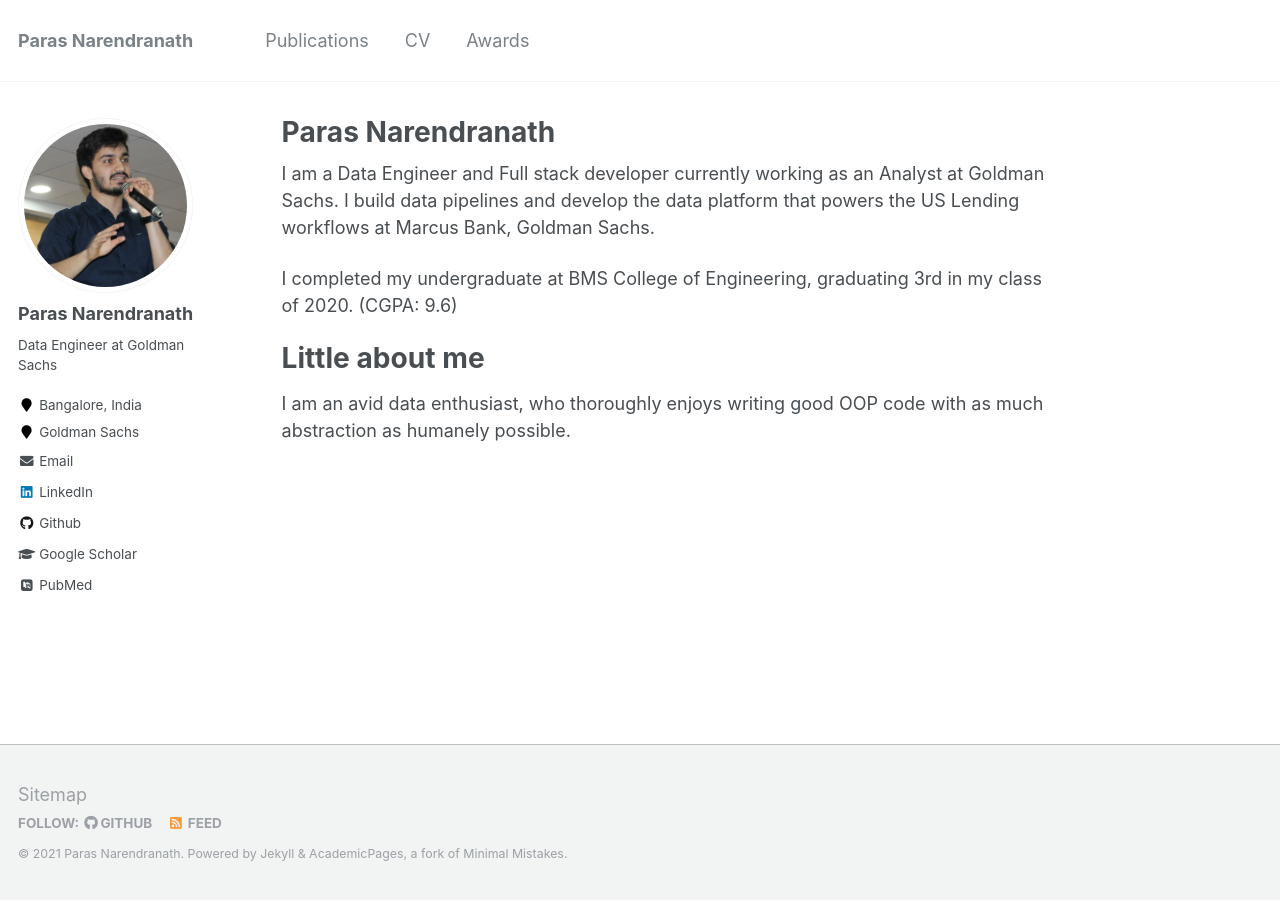
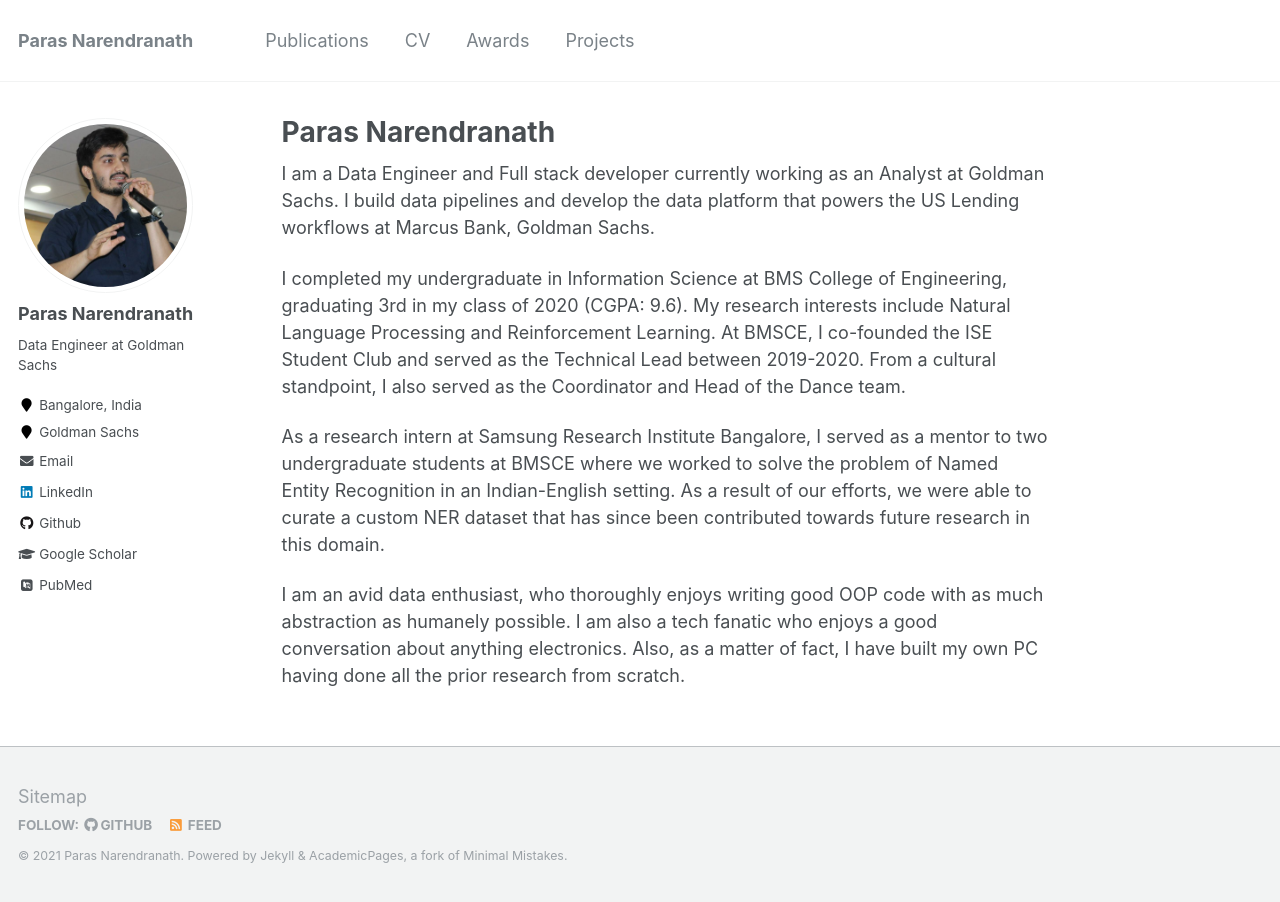
Before and after one commit to parasnaren/github-io-page, a Jekyll site: the page built from _pages/about.md, in a window 1280 px wide. Built offline with Jekyll 4.4.1, drawn with Linux system fonts in a browser that asks for light colours; some web fonts are replaced.

Commit message:
adhoc changes

```diff
--- a/_data/navigation.yml
+++ b/_data/navigation.yml
@@ -9,5 +9,8 @@ main:
   - title: "Awards"
     url: /awards/
 
+  - title: "Projects"
+    url: /projects/
+
   - title:: "Fun"
     url: /fun/
--- a/_pages/about.md
+++ b/_pages/about.md
@@ -10,8 +10,8 @@ redirect_from:
 
 I am a Data Engineer and Full stack developer currently working as an Analyst at Goldman Sachs. I build data pipelines and develop the data platform that powers the US Lending workflows at Marcus Bank, Goldman Sachs.
 
-I completed my undergraduate at BMS College of Engineering, graduating 3rd in my class of 2020. (CGPA: 9.6)
+I completed my undergraduate in Information Science at BMS College of Engineering, graduating 3rd in my class of 2020 (CGPA: 9.6). My research interests include Natural Language Processing and Reinforcement Learning. At BMSCE, I co-founded the ISE Student Club and served as the Technical Lead between 2019-2020. From a cultural standpoint, I also served as the Coordinator and Head of the Dance team.
 
-Little about me
-======
-I am an avid data enthusiast, who thoroughly enjoys writing good OOP code with as much abstraction as humanely possible.
+As a research intern at Samsung Research Institute Bangalore, I served as a mentor to two undergraduate students at BMSCE where we worked to solve the problem of Named Entity Recognition in an Indian-English setting. As a result of our efforts, we were able to curate a custom NER dataset that has since been contributed towards future research in this domain.
+
+I am an avid data enthusiast, who thoroughly enjoys writing good OOP code with as much abstraction as humanely possible. I am also a tech fanatic who enjoys a good conversation about anything electronics. Also, as a matter of fact, I have built my own PC having done all the prior research from scratch.
```
Also changed, not shown: _portfolio/portfolio-1.md (deleted, +0 -7 lines), _portfolio/portfolio-2.html (deleted, +0 -7 lines), _projects/projects-1.md (added, +8 -0 lines).
